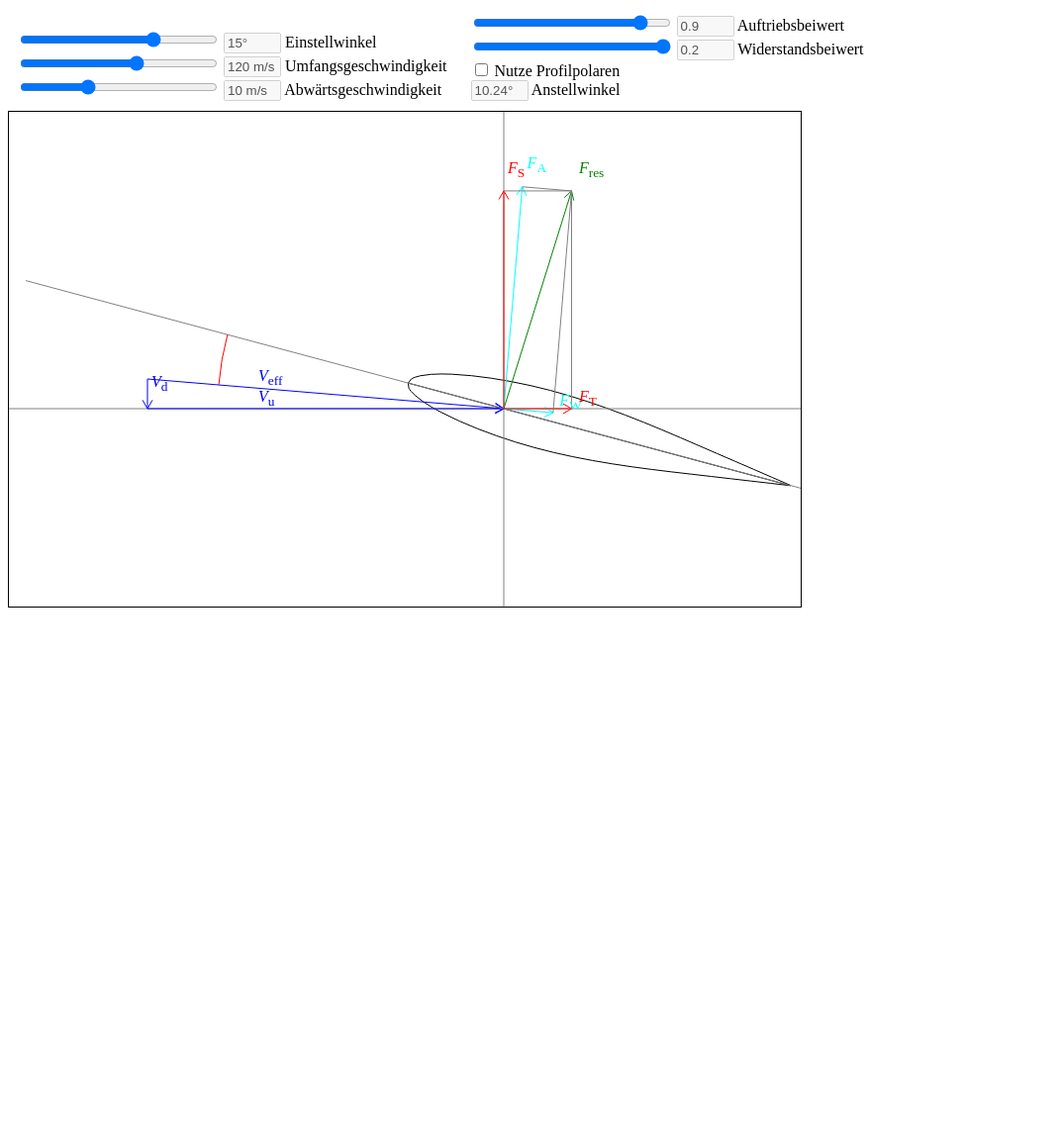
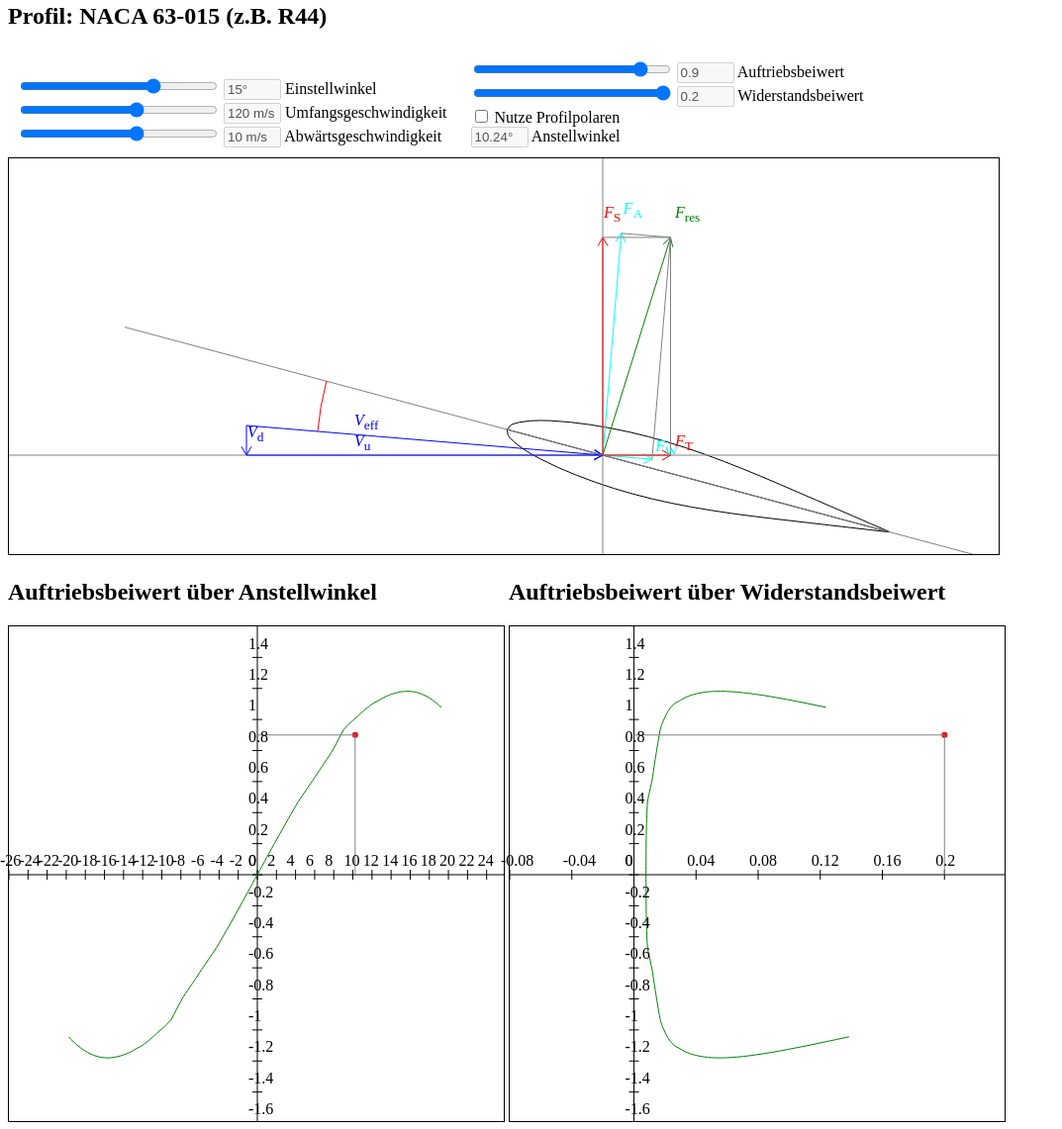
Before and after one commit to ORoyalRIDEr/fluegelblattheorie, a plain HTML site: page index.html in a window 1280 px wide. Shown: the part 77-1218 px from the top of the page at 99% size, without its empty margins (0-1073 px from the left). Before the commit the page ends 800 px from the top, so only its background shows below. Drawn offline with Linux system fonts and the light colour scheme.

Commit message:
Add Diagrams

```diff
--- a/code.js
+++ b/code.js
@@ -1,17 +1,23 @@
-drawVecs = Object;
+drawVecs = new Object;
+diags = new Object;
 
 addEventListener('load', function(e) {
-    const canvas = document.querySelector('#drawCanvas');
+    const canvasFig = document.querySelector('#drawCanvas');
+    const canvasDiagCL_AOA = document.querySelector('#CL_AOA').querySelector('canvas');
+    const canvasDiagCL_CD = document.querySelector('#CL_CD').querySelector('canvas');
 
-    drawVecs.Vd = new DrawableVector(canvas, new Vector(0,0), new Vector(0,0), 'blue', '<i>V</i><sub>d</sub>', 0.5);
-    drawVecs.Vu = new DrawableVector(canvas, new Vector(0,0), new Vector(0,0), 'blue', '<i>V</i><sub>u</sub>', 0.3);
-    drawVecs.Veff = new DrawableVector(canvas, new Vector(0,0), new Vector(0,0), 'blue', '<i>V</i><sub>eff</sub>', 0.3);
+    drawVecs.Vd = new DrawableVector(canvasFig, new Vector(0,0), new Vector(0,0), 'blue', '<i>V</i><sub>d</sub>', 0.7);
+    drawVecs.Vu = new DrawableVector(canvasFig, new Vector(0,0), new Vector(0,0), 'blue', '<i>V</i><sub>u</sub>', 0.3);
+    drawVecs.Veff = new DrawableVector(canvasFig, new Vector(0,0), new Vector(0,0), 'blue', '<i>V</i><sub>eff</sub>', 0.3);
 
-    drawVecs.L = new DrawableVector(canvas, new Vector(0,0), new Vector(0,0), 'cyan', '<i>F</i><sub>A</sub>', 1.05);
-    drawVecs.D = new DrawableVector(canvas, new Vector(0,0), new Vector(0,0), 'cyan', '<i>F</i><sub>W</sub>', 1.05);
-    drawVecs.Ra = new DrawableVector(canvas, new Vector(0,0), new Vector(0,0), 'green', '<i>F</i><sub>res</sub>', 1.05);
-    drawVecs.S = new DrawableVector(canvas, new Vector(0,0), new Vector(0,0), 'red', '<i>F</i><sub>S</sub>', 1.05);
-    drawVecs.T = new DrawableVector(canvas, new Vector(0,0), new Vector(0,0), 'red', '<i>F</i><sub>T</sub>', 1.05);
+    drawVecs.L = new DrawableVector(canvasFig, new Vector(0,0), new Vector(0,0), 'cyan', '<i>F</i><sub>A</sub>', 1.05);
+    drawVecs.D = new DrawableVector(canvasFig, new Vector(0,0), new Vector(0,0), 'cyan', '<i>F</i><sub>W</sub>', 1.05);
+    drawVecs.Ra = new DrawableVector(canvasFig, new Vector(0,0), new Vector(0,0), 'green', '<i>F</i><sub>res</sub>', 1.05);
+    drawVecs.S = new DrawableVector(canvasFig, new Vector(0,0), new Vector(0,0), 'red', '<i>F</i><sub>S</sub>', 1.05);
+    drawVecs.T = new DrawableVector(canvasFig, new Vector(0,0), new Vector(0,0), 'red', '<i>F</i><sub>T</sub>', 1.05);
+
+    diags.CL_AOA = new Diagram(canvasDiagCL_AOA, [-26, 26], [-1.6, 1.6], 2, 0.2)
+    diags.CL_CD = new Diagram(canvasDiagCL_CD, [-0.08, 0.24], [-1.6, 1.6], 0.04, 0.2)
 
     draw();
   });
@@ -25,7 +31,7 @@ function draw() {
     document.getElementById('AOI').querySelector('.showValue').value = AOIdeg + '°';
     AOI = AOIdeg/180*Math.PI;
 
-    center = new Vector(500, 300);
+    center = new Vector(600, 300);
 
     ctx.clearRect(0, 0, canvas.width, canvas.height);
     drawAirfoil(ctx, center, AOI, 4);
@@ -122,6 +128,17 @@ function draw() {
 
     drawVectorNoArrow(ctx, center.add(Ra), [0, -Ra[1]], 'grey');
     drawVectorNoArrow(ctx, center.add(Ra), [-Ra[0], 0], 'grey');
+
+    // draw diagrams
+    let airfoilDataAll = getAirfoilData();
+    AOAplt = airfoilDataAll.reduce((list, newEl) => list.concat(newEl[0]), []);
+    CLplt = airfoilDataAll.reduce((list, newEl) => list.concat(newEl[1]), []);
+    CDplt = airfoilDataAll.reduce((list, newEl) => list.concat(newEl[2]), []);
+
+    diags.CL_AOA.plot(AOAplt, CLplt, 'green');
+    diags.CL_AOA.setMarker(AOA / Math.PI*180, CL, 'red');
+    diags.CL_CD.plot(CDplt, CLplt, 'green');
+    diags.CL_CD.setMarker(CD, CL, 'red');
 }
 
 function drawVector(ctx, startPos, vec, color)
@@ -193,7 +210,7 @@ function interp1_piecewise_linear(data, x)
         // Use the equation for the line passing through
         // (ts[i], ys[i]) and (ts[i+1], ys[i+1])
         let a = (x - data[i][0]) / (data[i+1][0] - data[i][0]);
-        return data[i].map( (value, index) => a*value + (1-a)*data[i+1][index] )
+        return data[i].map( (value, index) => (1-a)*value + a*data[i+1][index] )
       }
     }
   }
@@ -251,8 +268,9 @@ class DrawableVector {
         this.text = text;
         this.textPos = textPos;
 
-        let canvasPos = canvas.getBoundingClientRect();
-        this.canvasPosVec = new Vector(canvasPos.left, canvasPos.top);
+        let canvasData = canvas.getBoundingClientRect();
+        let bodyData = document.body.getBoundingClientRect();
+        this.canvasPosVec = new Vector(canvasData.left - bodyData.left, canvasData.top - bodyData.top);
 
         this.textEl = document.createElement('div');
         this.textEl.innerHTML = text;
@@ -269,15 +287,135 @@ class DrawableVector {
 
         let textPos = this.canvasPosVec.add(startPos).add(vector.mult(this.textPos));
         //let textPos = this.canvasPosVec;
-        this.textEl.style.left = textPos[0] + 5 + 'px';
-        this.textEl.style.top = textPos[1]  - 20 + 'px';
+        this.textEl.style.left = textPos[0] + 10 + 'px';
+        this.textEl.style.top = textPos[1]  + 'px';
 
         //console.log(this.canvasPosVec, startPos, vector, textPos)
         drawVector(this.canvas.getContext('2d'), startPos, vector, this.color);
     }
 }
 
+class Diagram {
+    constructor(canvas, xlim, ylim, xticks, yticks) {
+        let canvasData = canvas.getBoundingClientRect();
+        let bodyData = document.body.getBoundingClientRect();
+        this.canvasSize = [canvasData.width, canvasData.height];
+        this.canvasPos = new Vector(canvasData.left - bodyData.left, canvasData.top - bodyData.top);
 
+        this.xrange = xlim[1] - xlim[0];
+        this.yrange = ylim[1] - ylim[0];
+        this.p0t = new Vector(
+            -xlim[0] / this.xrange * this.canvasSize[0],
+            ylim[1] / this.yrange * this.canvasSize[1]
+        );
+
+        this.canvas = canvas;
+        this.xlim = xlim;
+        this.ylim = ylim;
+
+        // convert ticks
+        if (typeof xticks === 'number') {
+            let nTicks = Math.round(this.xrange / xticks);
+            this.xticks = [...Array(nTicks).keys()].map((x) => x*xticks + xlim[0]);
+        }
+        else {
+            this.xticks = xticks;
+        }
+
+        if (typeof yticks === 'number') {
+            let nTicks = Math.round(this.yrange / yticks);
+            this.yticks = [...Array(nTicks).keys()].map((x) => x*yticks + ylim[0]);
+        }
+        else {
+            this.yticks = yticks;
+        }
+
+
+        // write ticks on canvas
+        for (let dir of ['x', 'y']) {
+            let ticks = dir == 'x' ? this.xticks : this.yticks;
+
+            for (let tick of ticks) {
+                let divPosInCanvas = dir == 'x' ? this.unit2px([tick,0]) : this.unit2px([0, tick]);
+                let divPos = this.canvasPos.add(divPosInCanvas);
+                let textEl = document.createElement('div');
+                textEl.innerHTML = Number(tick.toFixed(2));
+                textEl.style.position = 'absolute';
+                textEl.style.top = divPos[1] + 'px';
+                textEl.style.left = divPos[0] + 'px';
+                this.canvas.parentElement.appendChild(textEl);
+            }
+        }
+
+        this.draw();
+    }
+
+    unit2px(unit) {
+        return new Vector(
+            unit[0]  / this.xrange * this.canvasSize[0] + this.p0t[0],
+            -unit[1] / this.yrange * this.canvasSize[1] + this.p0t[1],
+        );
+    }
+
+    draw() {
+        let ctx = this.canvas.getContext('2d');
+        ctx.clearRect(0, 0, this.canvas.width, this.canvas.height);
+
+        // draw axis
+        drawLine(this.canvas.getContext('2d'), [0, this.p0t[1]], [this.canvasSize[0], this.p0t[1]], 'black');
+        drawLine(this.canvas.getContext('2d'), [this.p0t[0], 0], [this.p0t[0], this.canvasSize[1]], 'black');
+
+        // draw ticks
+        const tickLen = 10;
+
+        for (let tick of this.xticks) {
+            let tickLenUnit = tickLen * this.yrange / this.canvasSize[1];
+            drawLine(ctx, this.unit2px([tick,-tickLenUnit/2]), this.unit2px([tick,tickLenUnit/2]), 'black');
+        }
+
+        for (let tick of this.yticks) {
+            let tickLenUnit = tickLen * this.xrange / this.canvasSize[0];
+            drawLine(ctx, this.unit2px([-tickLenUnit/2, tick]), this.unit2px([tickLenUnit/2, tick]), 'black');
+        }
+    }
+
+    plot(x, y, color) {
+        this.draw();
+
+        let ctx = this.canvas.getContext('2d');
+        ctx.strokeStyle = color;
+        ctx.beginPath();
+
+        let p = this.unit2px([x[0], y[0]]);
+        ctx.moveTo(p[0], p[1]);
+        x.forEach((e, i) => {
+            p = this.unit2px([e, y[i]]);
+            ctx.lineTo(p[0], p[1]);
+        });
+
+        ctx.stroke();
+    }
+
+    setMarker(x, y, color) {
+        let ctx = this.canvas.getContext('2d');
+
+        ctx.fillStyle = color;
+        ctx.beginPath();
+
+        let p = this.unit2px([x, y]);
+        ctx.arc(p[0], p[1], 3, 0, 2*Math.PI);
+
+        ctx.fill();
+
+        let px = this.unit2px([x, 0]);
+        let py = this.unit2px([0, y]);
+        drawLine(ctx, p, px, 'grey');
+        drawLine(ctx, p, py, 'grey');
+    }
+
+}
+
+// http://airfoiltools.com/airfoil/details?airfoil=n63015a-il
 function getAirfoilPoints() {
     return [
         [0.000000,  0.000000],
@@ -335,6 +473,7 @@ function getAirfoilPoints() {
   ]
 }
 
+// http://airfoiltools.com/airfoil/details?airfoil=n63015a-il
 function getAirfoilData()
 {
     // alpha    CL        CD       CDp       CM     Top_Xtr  Bot_Xtr
--- a/index.html
+++ b/index.html
@@ -10,7 +10,7 @@
 
 <body>
   <h1>Flügelblatttheorie</h1>
-
+  <h2>Profil: NACA 63-015 (z.B. R44)</h2>
   <div id="settings">
     <div>
       <div id="AOI">
@@ -24,7 +24,7 @@
         <label>Umfangsgeschwindigkeit</label>
       </div>
       <div id="VdInput">
-        <input type="range" min=-10 max=50 value="10" oninput="draw()"/>
+        <input type="range" min=-50 max=50 value="10" oninput="draw()"/>
         <input disabled class="showValue"/>
         <label>Abwärtsgeschwindigkeit </label>
       </div>
@@ -54,7 +54,21 @@
 
   <script src="./code.js"></script>
 
-  <canvas id="drawCanvas" width="800" height="500" style="border:1px solid black"></canvas>
+  <div>
+    <canvas id="drawCanvas" width="1000" height="400"></canvas>
+  </div>
+
+  <div id="diagrams">
+    <div id="CL_AOA">
+      <h2>Auftriebsbeiwert über Anstellwinkel</h2>
+      <canvas width="500" height="500" ></canvas>
+    </div>
+    <div id="CL_CD">
+      <h2>Auftriebsbeiwert über Widerstandsbeiwert</h2>
+      <canvas width="500" height="500" ></canvas>
+    </div>
+  </div>
+
 
 </body>
 </html>
--- a/style.css
+++ b/style.css
@@ -10,3 +10,11 @@ input[type="range"] {
 .showValue {
     width: 50px;
 }
+
+canvas {
+    border:1px solid black;
+}
+
+#diagrams > div {
+    display: inline-block;
+}
```
